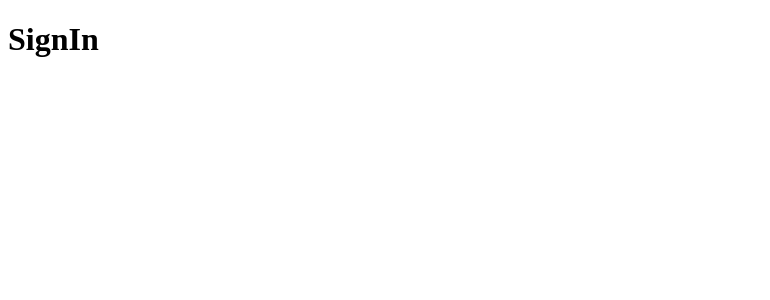
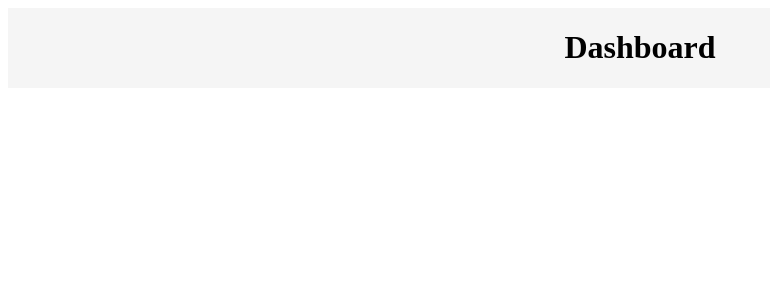
Before and after one commit to allan-alb/rs-gympoint, a React (Create React App) app in the folder frontend/: page /dashboard in a window 1280 px wide. Before the commit this address led to /. Shown: the top 300 px of the page, without its empty margins (0-770 px from the left). Built offline with nearby package versions, Linux system fonts and the light colour scheme; the HTML template or start-up script is replaced by a standard one.

Commit message:
Conf. básica layout - auth/default

```diff
--- a/frontend/src/pages/_layouts/auth/index.js
+++ b/frontend/src/pages/_layouts/auth/index.js
@@ -0,0 +1,16 @@
+import React from 'react';
+import PropTypes from 'prop-types';
+
+import { Wrapper, Content } from './styles';
+
+export default function AuthLayout({children}) {
+  return(
+    <Wrapper>
+      <Content>{children}</Content>
+    </Wrapper>
+  );
+}
+
+AuthLayout.propTypes= {
+  children: PropTypes.element.isRequired,
+};
--- /dev/null
+++ b/frontend/src/pages/_layouts/auth/styles.js
@@ -0,0 +1,11 @@
+import styled from 'styled-components';
+
+export const Wrapper = styled.div`
+  height: 100%;
+  background: #EE4D64;
+  display: flex;
+  justify-content: center;
+  align-items: center;
+`;
+
+export const Content = styled.div``;
--- a/frontend/src/pages/_layouts/default/index.js
+++ b/frontend/src/pages/_layouts/default/index.js
@@ -0,0 +1,16 @@
+import React from 'react';
+import PropTypes from 'prop-types';
+
+import { Wrapper, Content } from './styles';
+
+export default function DefaultLayout({children}){
+  return(
+    <Wrapper>
+      <Content>{children}</Content>
+    </Wrapper>
+  );
+}
+
+DefaultLayout.propTypes = {
+  children: PropTypes.element.isRequired,
+}
--- /dev/null
+++ b/frontend/src/pages/_layouts/default/styles.js
@@ -0,0 +1,11 @@
+import styled from 'styled-components';
+
+export const Wrapper = styled.div`
+  height: 100%;
+  background: #F5F5F5;
+  display: flex;
+  justify-content: center;
+  align-items: center;
+`;
+
+export const Content = styled.div``;
--- a/frontend/src/routes/Route.js
+++ b/frontend/src/routes/Route.js
@@ -2,13 +2,16 @@
 import React from 'react';
 import { Route, Redirect } from 'react-router-dom';
 import PropTypes from 'prop-types';
+
+import AuthLayout from '../pages/_layouts/auth';
+import DefaultLayout from '../pages/_layouts/default';
 
 export default function RouteWrapper({
   component: Component,
   isPrivate,
   ...rest
 }) {
-  const signed = false;
+  const signed = true;
 
   if (!signed && isPrivate) {
     return <Redirect to="/" />;
@@ -18,7 +21,18 @@ export default function RouteWrapper({
     return <Redirect to="dashboard" />;
   }
 
-  return <Route {...rest} component={Component} />;
+  const Layout = signed ? DefaultLayout : AuthLayout;
+
+  return (
+    <Route
+      {...rest}
+      render={(props) => (
+        <Layout>
+          <Component {...props} />
+        </Layout>
+      )}
+    />
+  );
 }
 
 RouteWrapper.propTypes = {
--- a/frontend/src/routes/index.js
+++ b/frontend/src/routes/index.js
@@ -14,6 +14,8 @@ function Routes() {
         <Route path="/" exact component={SignIn} />
         <Route path="/dashboard" component={Dashboard} isPrivate />
         <Route path="/register" component={SignUp} />
+
+        <Route path="/" component={() => (<h1>404</h1>)} />
       </Switch>
     </BrowserRouter>
   );
--- /dev/null
+++ b/package.json
@@ -0,0 +1,5 @@
+{
+  "dependencies": {
+    "styled-components": "^5.1.1"
+  }
+}
```
Also changed, not shown: 2 other files (tests, documents, lock files or other folders).
